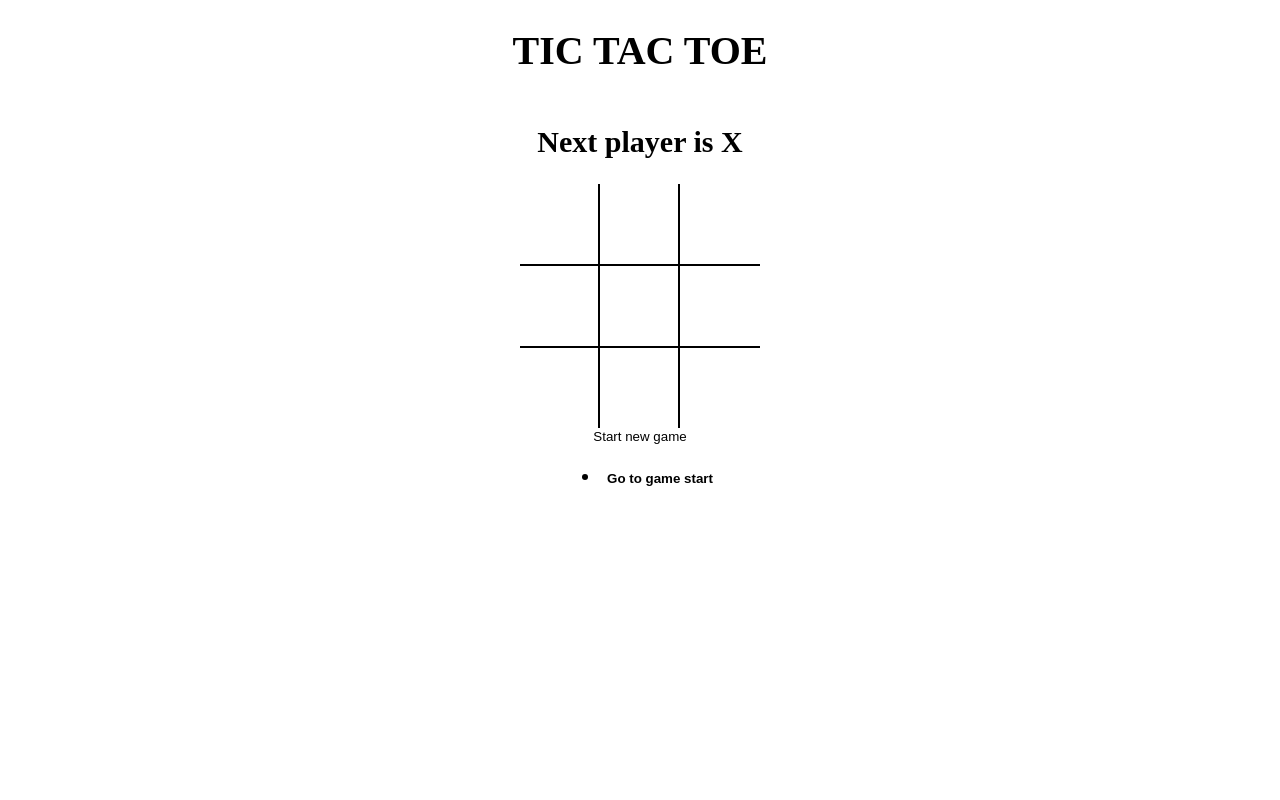
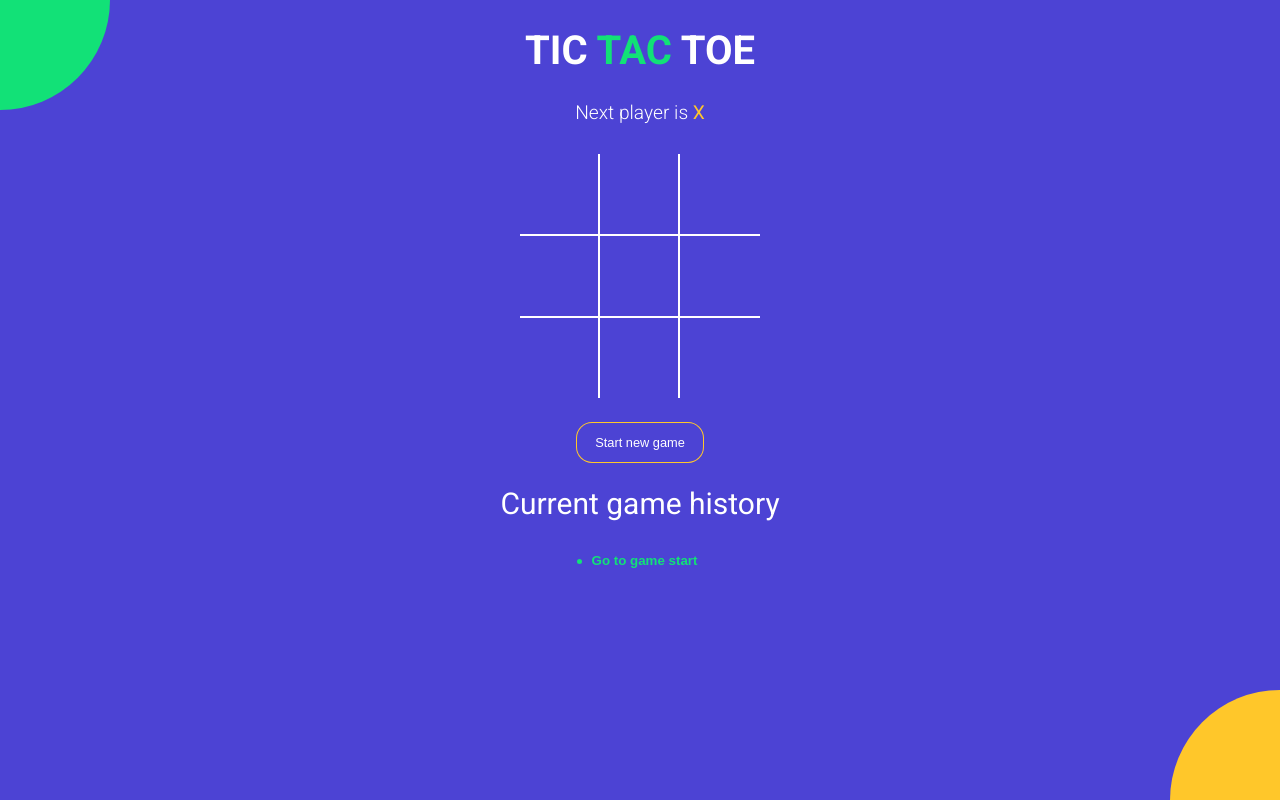
Before and after one commit to Smit-Chauhan/tictactoe, a React (Vite) app: page / in a window 1280 px wide. Built offline with nearby package versions, Linux system fonts and the light colour scheme.

Commit message:
styled the entire app

```diff
--- a/index.html
+++ b/index.html
@@ -1,7 +1,14 @@
 <!DOCTYPE html>
 <html>
   <head>
-    <title>React Vite Micro App</title>
+    <meta charset="UTF-8" />
+<meta name="viewport" content="width=device-width, initial-scale=1.0" />
+<meta http-equiv="X-UA-Compatible" content="ie=edge" />
+<link
+  href="https://fonts.googleapis.com/css?family=Roboto:300,400,700&display=swap"
+  rel="stylesheet"
+/>
+<title>TIC TAC TOE</title>
   </head>
   <body>
     <div id="root"></div>
--- a/src/App.jsx
+++ b/src/App.jsx
@@ -50,11 +50,16 @@
 
   return (
       <div className="app">
-        <h1>TIC TAC TOE</h1>
+        <h1>TIC <span className="text-green">TAC</span> TOE</h1>
         <StatusMessage winner={winner} current={current}/>
+
         <Board board={current.board} handleSquareClick={handleSquareClick} winningSquares={winningSquares} />
-        <button type="button" onClick={onNewGame}>Start new game</button>
+        <button type="button" onClick={onNewGame} className={`btn-reset ${winner ? 'active' : ''}`}>
+          Start new game
+        </button>
+        <h2 style={{fontWeight: 'normal'}}>Current game history</h2>
         <History history={history} moveTo={moveTo} currentMove={currentMove} />
+        <div className="bg-balls" />
       </div>
   );
 };
--- a/src/components/History.jsx
+++ b/src/components/History.jsx
@@ -2,21 +2,25 @@
 
 const History = ({history, moveTo, currentMove}) => {
   return (
-     <ul>
+    <div className='history-wrapper'>
+     <ul className='history'>
         {
             history.map((_, move) => {
                 return (
                     <li key={move}>
-                        <button style={{
-                            fontWeight: move === currentMove ? 'bold' : 'normal',
-                        }} type="button" onClick={() => {
+                        <button className={`btn-move ${move === currentMove ? 'active' : ''}`}
+                         type="button" onClick={() => {
                             moveTo(move)
-                        }}>{move === 0 ? 'Go to game start' : `Go to move #${move}`}</button>
+                        }}
+                        >
+                            {move === 0 ? 'Go to game start' : `Go to move #${move}`}
+                        </button>
                     </li>
                 );
             })
         }
      </ul>
+    </div>
   );
 };
 
--- a/src/components/Square.jsx
+++ b/src/components/Square.jsx
@@ -3,10 +3,12 @@
 const Square = ({ value, onClick, isWinningSquare }) => {
 
   return (
-    <button type="button" className="square" onClick={onClick} style={{fontWeight: isWinningSquare ? 'bold' : 'normal'}}>
+    <button type="button"
+    onClick={onClick}
+    className={`square ${isWinningSquare ? 'winning' : ''} ${value === 'X' ? 'text-green' : 'text-orange'}`}>
       {value}
     </button>
-  )
-}
+  );
+};
 
 export default Square;
--- a/src/components/StatusMessage.jsx
+++ b/src/components/StatusMessage.jsx
@@ -5,12 +5,28 @@
     const noMovesLeft = current.board.every(el => el !== null)
 
   return (
-    <h2>
-        {winner && `Winner is ${winner}`}
-        {!winner && !noMovesLeft && `Next player is ${current.isXNext ? 'X' : '0'}`}
-        {!winner && noMovesLeft && 'X and 0 tied'}
-    </h2>
-  )
-}
+    <div className='status-message'>
+        {winner && (
+        <>
+        Winner is {''}
+        <span className={winner === 'X' ? 'text-green' : 'text-orange'}>
+          {winner}
+        </span>
+        </>)}
+        {!winner &&
+          !noMovesLeft &&
+          <>
+          Next player is <span className={current.isXNext === 'X' ? 'text-green' : 'text-orange'}>
+            {current.isXNext ? 'X' : '0'}
+            </span>
+          </>}
+        {!winner && noMovesLeft &&
+        <>
+          <span className='text-green'>X</span> and
+          <span className='text-orange'>O</span> tied
+        </>}
+    </div>
+  );
+};
 
 export default StatusMessage
--- a/src/styles/root.scss
+++ b/src/styles/root.scss
@@ -1,4 +1,11 @@
+$green: #12e177;
+$orange: #ffc72a;
+$blue: #4c43d4;
+
 body {
+  font-family: 'Roboto', sans-serif;
+  background-color: $blue;
+  color: #fff;
   padding: 0;
   margin: 0;
 }
@@ -19,18 +26,83 @@
   align-items: center;
 }
 
+.text-green {
+  color: $green;
+}
+
+.text-orange {
+  color: $orange;
+}
+
+.history-wrapper {
+  width: 300px;
+  text-align: center;
+  margin-bottom: 20px;
+  .history {
+    display: inline-block;
+    padding: 0;
+    margin: 0;
+    li {
+      list-style: none;
+      text-align: left;
+      &:before {
+        content: '';
+        border-radius: 50%;
+        display: inline-block;
+        height: 5px;
+        width: 5px;
+        background-color: $green;
+        margin-right: 4px;
+        margin-bottom: 1px;
+      }
+
+      .btn-move {
+    	  color: #fff;
+        &.active {
+          font-weight: bold;
+          color: $green;
+        }
+      }
+    }
+  }
+}
+
+.status-message {
+	margin-bottom: 30px;
+	font-size: 1.2rem;
+	font-weight: lighter;
+	span {
+	  font-weight: normal;
+	}
+}
+
+.btn-reset {
+  font-size: 0.8rem;
+  color: #fff;
+  border-radius: 15px;
+  padding: 12px 18px;
+  margin-top: 25px;
+  transition: all 0.2s;
+  background-color: $blue;
+  box-shadow: 0px 0px 0px 1px $orange;
+  &.active {
+    background-color: $orange;
+    box-shadow: none;
+  }
+}
+
 .board {
   .board-row {
     display: flex;
     flex-direction: row;
-      border-bottom: 2px solid #000;
+    border-bottom: 2px solid #fff;
     &:last-child {
       border-bottom: none;
     }
     .square {
       width: 80px;
       height: 80px;
-        border-right: 2px solid #000;
+      border-right: 2px solid #fff;
       font-size: 2.5rem;
       padding: 0;
       overflow: hidden;
@@ -38,6 +110,63 @@
       &:last-child {
         border-right: none;
       }
+      &.winning {
+			  animation: scaleText 1.4s infinite;
+			  @keyframes scaleText {
+			    0% {
+			      transform: 2.5rem;
+			    }
+			    50% {
+			      font-size: 3.5rem;
+			    }
+			    100% {
+			      font-size: 2.5rem;
 			    }
 			  }
 			}
+    }
+  }
+}
+
+.bg-balls {
+  position: fixed;
+  top: 0;
+  left: 0;
+  right: 0;
+  bottom: 0;
+  min-width: 100%;
+  z-index: -1;
+
+  &:before,
+  &:after {
+    content: '';
+    position: absolute;
+    width: 150px;
+    height: 150px;
+    border-radius: 50%;
+  }
+
+  &:before {
+    background-color: $orange;
+    right: -75px;
+    bottom: -75px;
+    @media screen and (min-width: 476px) {
+      width: 220px;
+      height: 220px;
+      right: -110px;
+      bottom: -110px;
+    }
+  }
+
+  &:after {
+    background-color: $green;
+    top: -75px;
+    left: -75px;
+    @media screen and (min-width: 476px) {
+      width: 220px;
+      height: 220px;
+      top: -110px;
+      left: -110px;
+    }
+  }
+}
```
Lines whose indentation alone changed are shown as unchanged.
